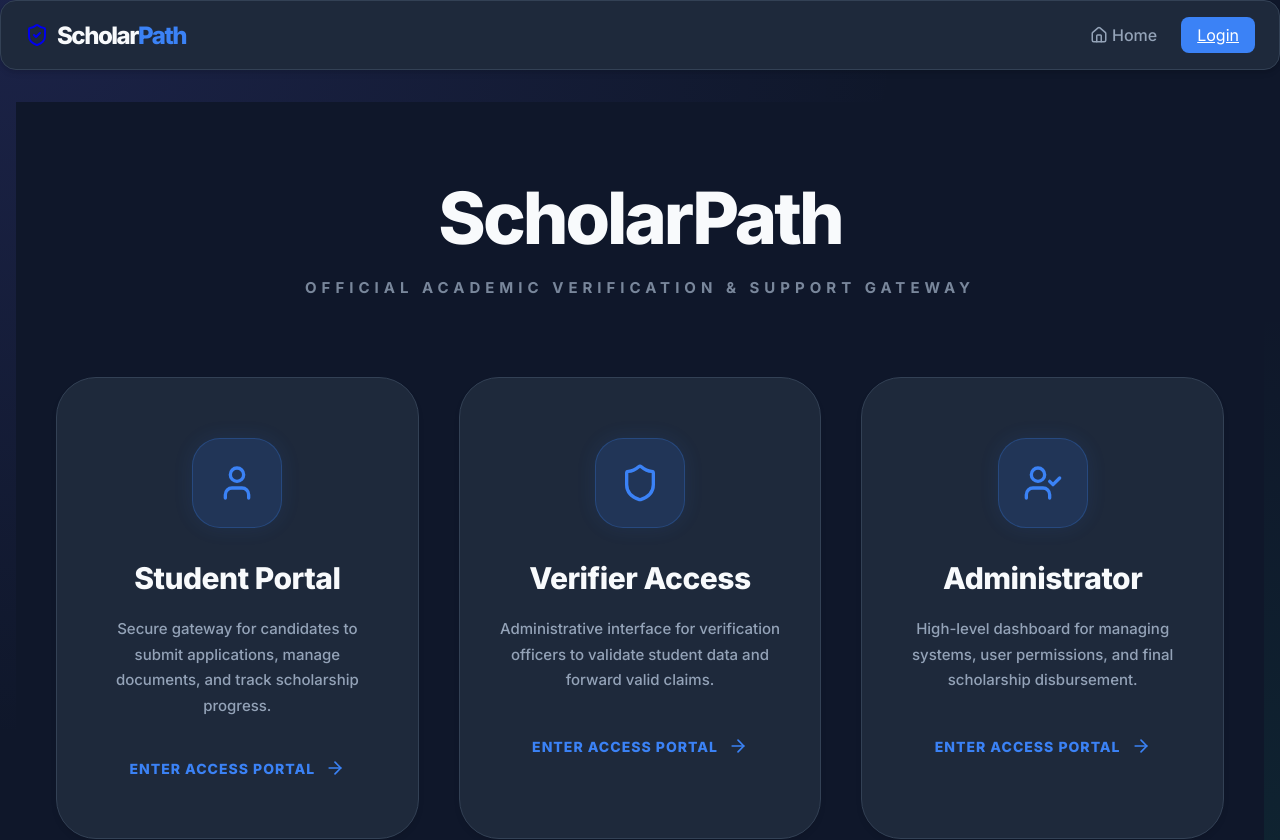
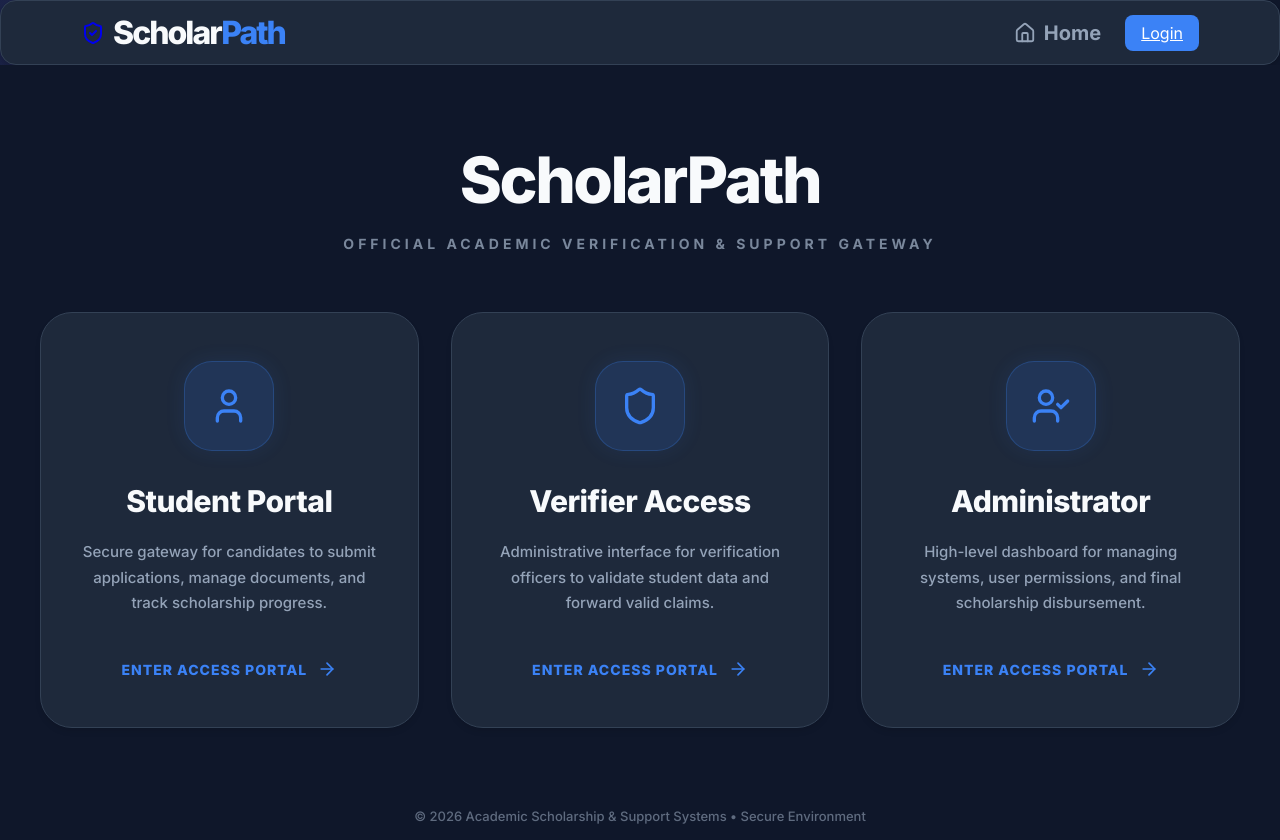
Before and after one commit to ikshita225/scholarship-system, a React (Vite) app in the folder Scholarship System/frontend/: page / in a window 1280 px wide. Shown: the top 840 px of the page. Built offline with nearby package versions, Linux system fonts and the light colour scheme.

Commit message:
UI updated

```diff
--- a/Scholarship System/frontend/src/App.jsx
+++ b/Scholarship System/frontend/src/App.jsx
@@ -23,7 +23,6 @@ function App() {
       <Router>
         <div className="min-h-screen">
           <Navbar />
-          <div className="container mx-auto px-4 py-8">
           <Routes>
             <Route path="/" element={<Home />} />
             <Route path="/login" element={<Login />} />
@@ -40,7 +39,6 @@ function App() {
             } />
           </Routes>
         </div>
-        </div>
       </Router>
     </AuthProvider>
   );
--- a/Scholarship System/frontend/src/components/Navbar.jsx
+++ b/Scholarship System/frontend/src/components/Navbar.jsx
@@ -13,38 +13,38 @@ const Navbar = () => {
   };
 
   return (
-    <nav className="glass-card m-4 px-6 py-4 flex items-center justify-between">
+    <nav className="glass-card m-3 py-3 flex items-center justify-between" style={{ paddingLeft: '80px', paddingRight: '80px' }}>
       <Link to="/" style={{ textDecoration: 'none', display: 'flex', alignItems: 'center', gap: '8px' }}>
         <ShieldCheck className="text-indigo-500" />
-        <span style={{ fontSize: '24px', fontWeight: '900', color: 'var(--text-main)', letterSpacing: '-1.5px', textDecoration: 'none' }}>
+        <span style={{ fontSize: '32px', fontWeight: '900', color: 'var(--text-main)', letterSpacing: '-2px', textDecoration: 'none' }}>
           Scholar<span style={{ color: 'var(--primary)' }}>Path</span>
         </span>
       </Link>
 
       <div className="flex items-center gap-6">
-        <Link to="/" className="nav-link flex items-center gap-1">
-          <Home size={18} /> Home
+        <Link to="/" className="nav-link flex items-center gap-2" style={{ fontSize: '20px', fontWeight: '700' }}>
+          <Home size={22} /> Home
         </Link>
 
         {user ? (
           <>
             {user.role === 'STUDENT' && (
-              <Link to="/student" className="nav-link flex items-center gap-1">
-                <User size={18} /> Dashboard
+              <Link to="/student" className="nav-link flex items-center gap-2" style={{ fontSize: '20px', fontWeight: '700' }}>
+                <User size={22} /> Dashboard
               </Link>
             )}
             {user.role === 'VERIFIER' && (
-              <Link to="/verifier" className="nav-link flex items-center gap-1">
-                <ShieldCheck size={18} /> Verifier Panel
+              <Link to="/verifier" className="nav-link flex items-center gap-2" style={{ fontSize: '20px', fontWeight: '700' }}>
+                <ShieldCheck size={22} /> Verifier Panel
               </Link>
             )}
             {user.role === 'ADMIN' && (
-              <Link to="/admin" className="nav-link flex items-center gap-1">
-                <UserCog size={18} /> Admin Panel
+              <Link to="/admin" className="nav-link flex items-center gap-2" style={{ fontSize: '20px', fontWeight: '700' }}>
+                <UserCog size={22} /> Admin Panel
               </Link>
             )}
-            <button onClick={handleLogout} className="btn-outline flex items-center gap-1 px-4 py-2 rounded-lg">
-              <LogOut size={18} /> Logout
+            <button onClick={handleLogout} className="btn-outline flex items-center gap-2 px-6 py-2.5 rounded-xl" style={{ fontSize: '18px', fontWeight: '800' }}>
+              <LogOut size={22} /> Logout
             </button>
           </>
         ) : (
--- a/Scholarship System/frontend/src/pages/LandingPage.jsx
+++ b/Scholarship System/frontend/src/pages/LandingPage.jsx
@@ -14,20 +14,20 @@ const LandingPage = () => {
   return (
     <div style={{ backgroundColor: 'var(--bg-dark)', minHeight: '100vh', color: 'var(--text-main)', display: 'flex', flexDirection: 'column', alignItems: 'center', justifyContent: 'center', padding: '80px 40px', fontFamily: 'Inter, sans-serif' }}>
 
-      <div style={{ textAlign: 'center', marginBottom: '80px', maxWidth: '900px' }}>
-         <h1 style={{ fontSize: '72px', fontWeight: '900', color: 'var(--text-main)', letterSpacing: '-3px', lineHeight: '1', marginBottom: '24px' }}>ScholarPath</h1>
-         <p style={{ color: 'var(--text-muted)', fontSize: '15px', fontWeight: '700', letterSpacing: '5px', textTransform: 'uppercase', opacity: 0.8 }}>Official Academic Verification & Support Gateway</p>
+      <div style={{ textAlign: 'center', marginBottom: '60px', maxWidth: '800px' }}>
+         <h1 style={{ fontSize: '64px', fontWeight: '900', color: 'var(--text-main)', letterSpacing: '-2.5px', lineHeight: '1.1', marginBottom: '20px' }}>ScholarPath</h1>
+         <p style={{ color: 'var(--text-muted)', fontSize: '14px', fontWeight: '700', letterSpacing: '4px', textTransform: 'uppercase', opacity: 0.8 }}>Official Academic Verification & Support Gateway</p>
       </div>
 
-      <div style={{ display: 'grid', gridTemplateColumns: 'repeat(3, 1fr)', gap: '40px', maxWidth: '1400px', width: '100%' }}>
+      <div style={{ display: 'grid', gridTemplateColumns: 'repeat(3, 1fr)', gap: '32px', maxWidth: '1200px', width: '100%' }}>
         {portals.map((p) => (
           <div
             key={p.role}
             onClick={() => navigate('/login', { state: { role: p.role } })}
             style={{
                 backgroundColor: 'var(--bg-card)',
-                padding: '60px 40px',
-                borderRadius: '40px',
+                padding: '48px 32px',
+                borderRadius: '32px',
                 border: '1px solid var(--border)',
                 textAlign: 'center',
                 cursor: 'pointer',
```
Lines whose indentation alone changed are shown as unchanged.
